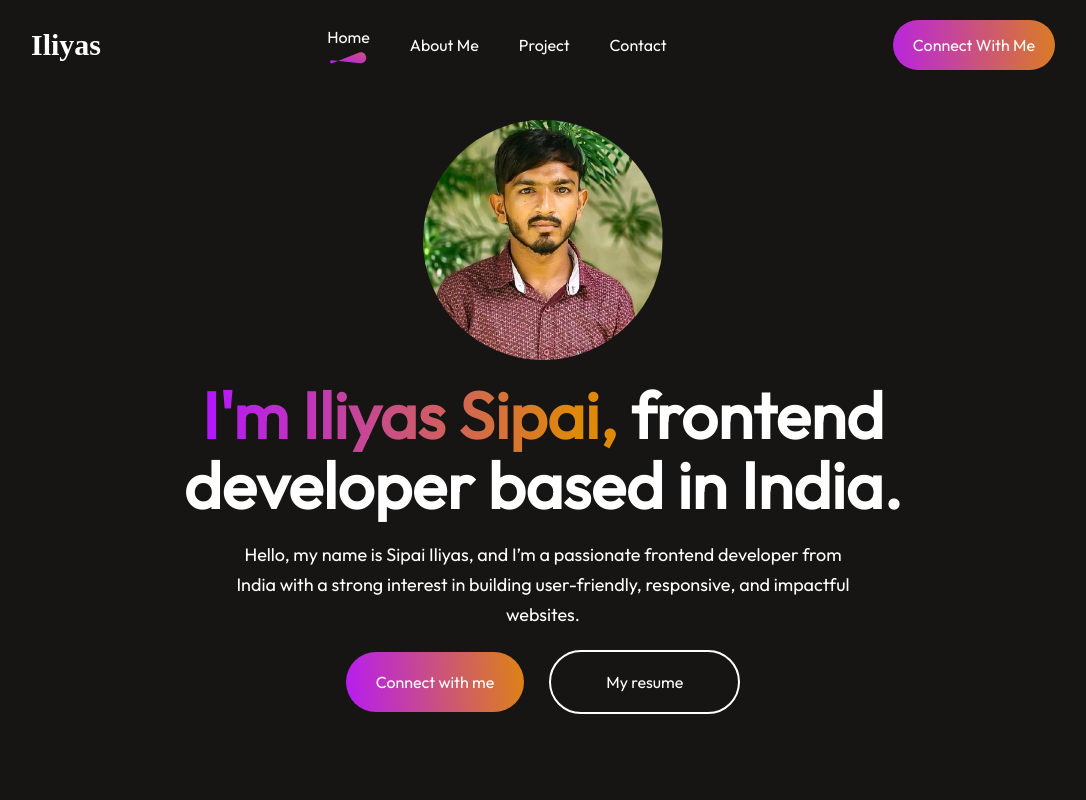
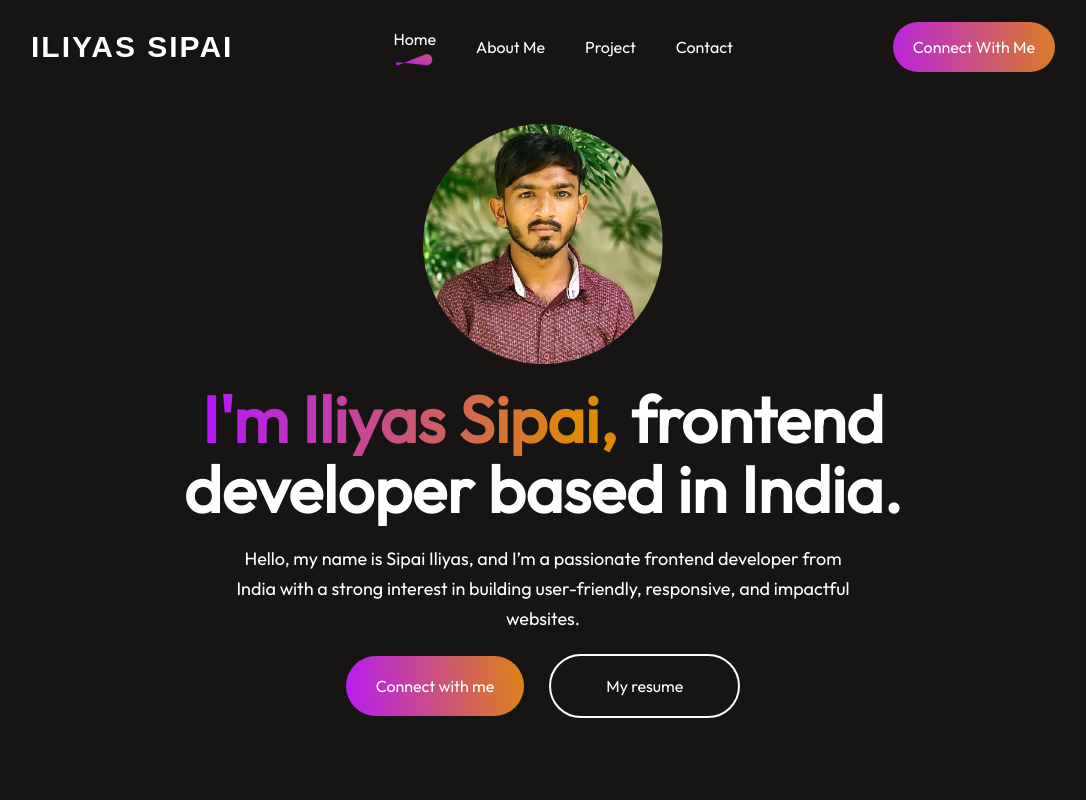
Before and after one commit to Iliyas-Sipai/portfolio, a React (Vite) app: page / in a window 1280 px wide. Shown: the top 800 px of the page, without its empty margins (97-1183 px from the left). Built offline with nearby package versions, Linux system fonts and the light colour scheme.

Commit message:
save all new chnages

```diff
--- a/src/Components/Navbar/Navbar.css
+++ b/src/Components/Navbar/Navbar.css
@@ -18,6 +18,17 @@
     font-size: 16px;
     cursor: pointer;
     transition: 0.5s;
+}
+.portfolio-logo {
+  font-size: 30px;
+  font-weight: 700;
+  font-family: 'Poppins', sans-serif;
+  color: #ffffff; /* Bootstrap blue - you can change */
+  letter-spacing: 2px;
+  text-transform: uppercase;
+  text-shadow: 1px 1px 4px rgba(0,0,0,0.2);
+  margin: 0;
+  padding: 10px 0;
 }
 .logo{
     width: 100px;
--- a/src/Components/Navbar/Navbar.jsx
+++ b/src/Components/Navbar/Navbar.jsx
@@ -20,7 +20,8 @@ const Navbar = () => {
 
   return (
     <div className='navbar'>
-      {/* <img src={logo} alt="" className='logo'/> */}<h2 style={{fontFamily:"initial",fontSize:"30px"}}>Iliyas</h2>
+      <h1 class="portfolio-logo">Iliyas Sipai</h1>
+      {/* <img src={logo} alt="" className='logo'/> */}
       <img src={menu_open} onClick={openMenu} alt="" className='nav-mob-open' />
       <ul ref={menuRef} className="nav-menu">
         <img src={menu_close} onClick={closeMenu} alt="" className="nav-mob-close" />
```
